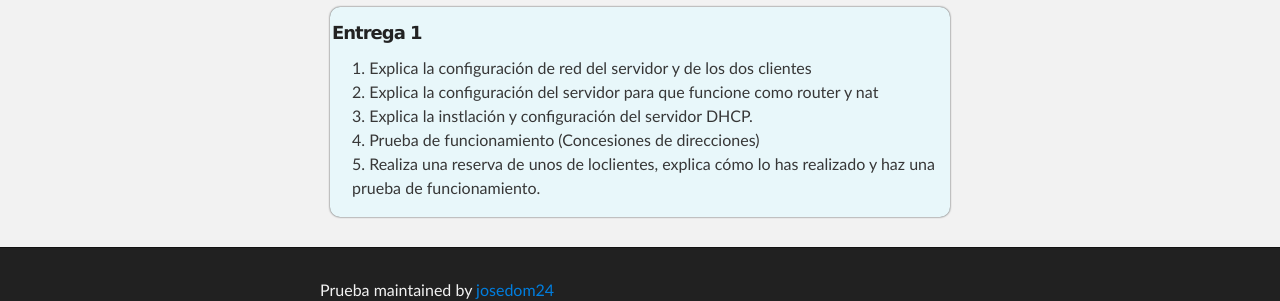
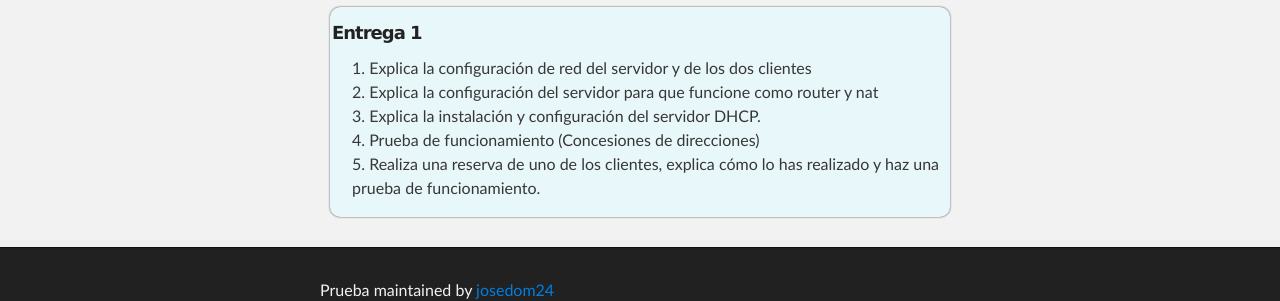
Before and after one commit to josedom24/josedom24.github.io, a Jekyll site: the page built from mod/serviciosgm/proyecto1.md, in a window 1280 px wide. Shown: the part 1300-1601 px from the top of the page. Built offline with Jekyll 4.4.1, drawn with Linux system fonts in a browser that asks for light colours.

Commit message:
Update proyecto1.md

```diff
--- a/mod/serviciosgm/proyecto1.md
+++ b/mod/serviciosgm/proyecto1.md
@@ -45,7 +45,7 @@ Los ordenadores clientes de nuestra LAN obtienen su configuración de red ofreci
 ##### **Entrega 1**
 1. Explica la configuración de red del servidor y de los dos clientes
 2. Explica la configuración del servidor para que funcione como router y nat
-3. Explica la instlación y configuración del servidor DHCP.
+3. Explica la instalación y configuración del servidor DHCP.
 4. Prueba de funcionamiento (Concesiones de direcciones)
-5. Realiza una reserva de unos de loclientes, explica cómo lo has realizado y haz una prueba de funcionamiento.
+5. Realiza una reserva de uno de los clientes, explica cómo lo has realizado y haz una prueba de funcionamiento.
 </div>
```
